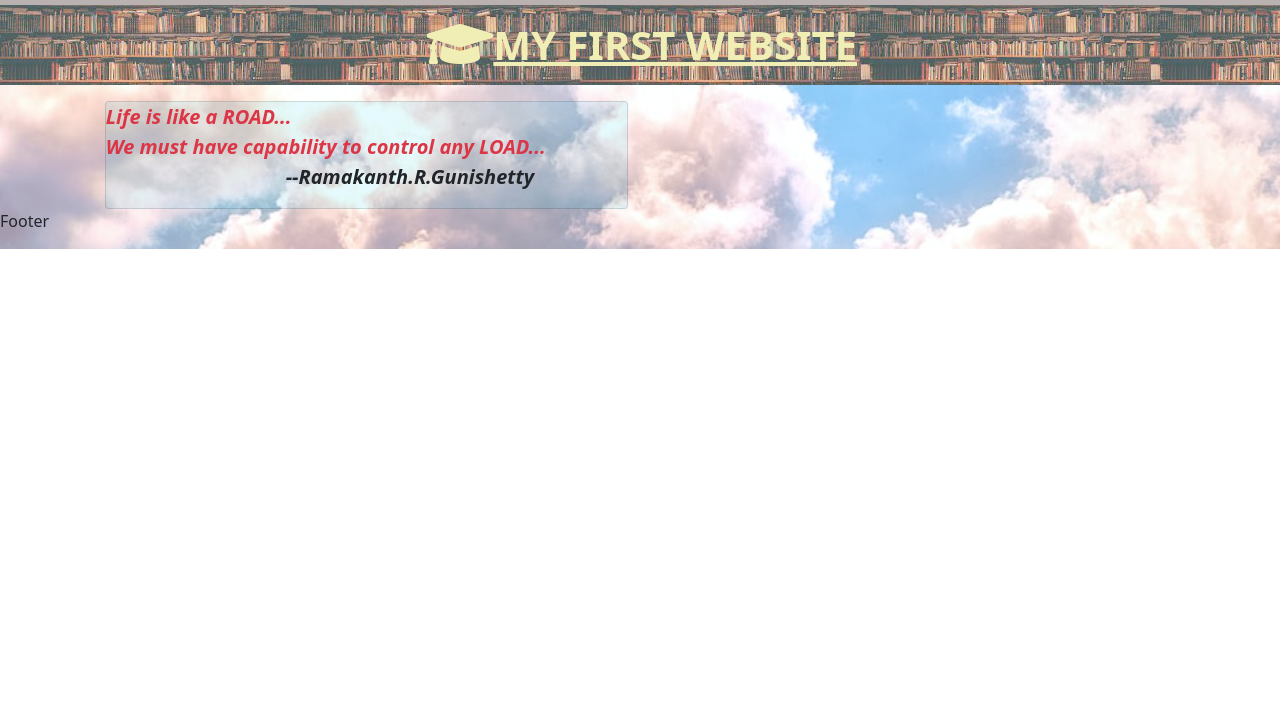
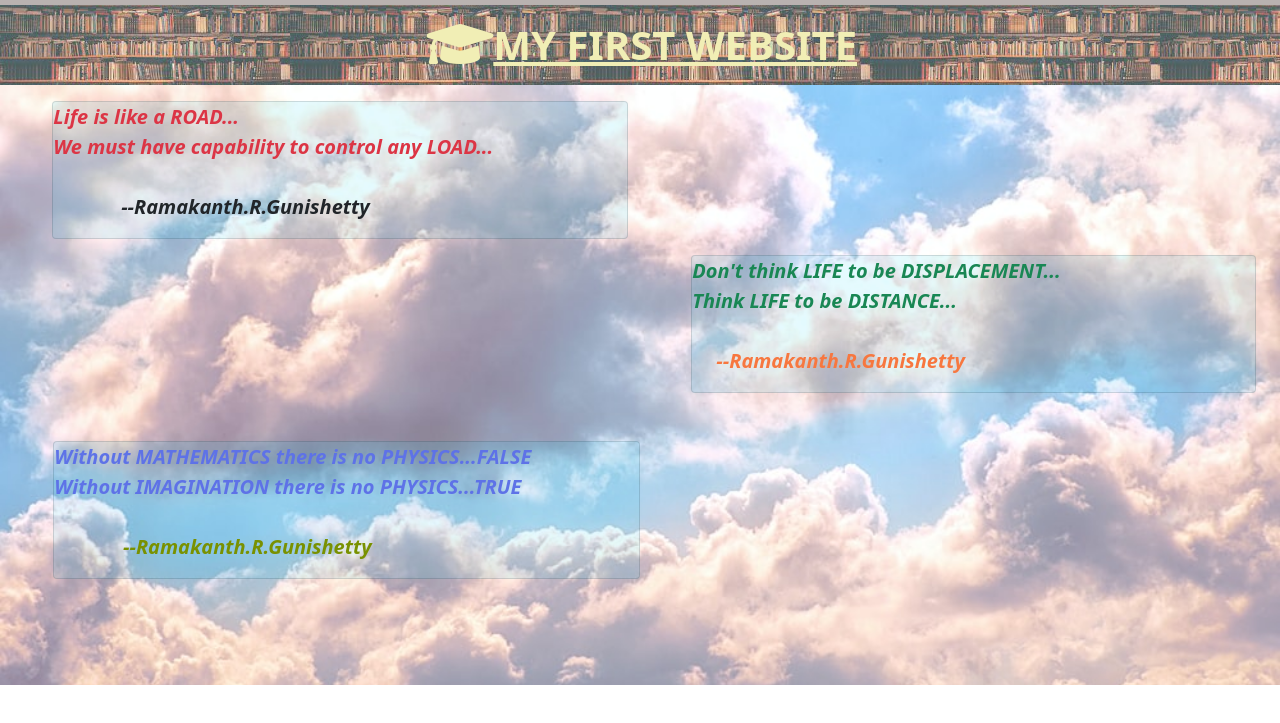
Before and after one commit to RamakanthRGunishetty/Bootstrap-5-websites, a website: page index.html in a window 1280 px wide. Shown: the part 71-794 px from the top of the page. Drawn offline with nearby package versions, Linux system fonts and the light colour scheme; files whose address does not match are found by name.

Commit message:
Fourth commit

```diff
--- a/index.html
+++ b/index.html
@@ -33,16 +33,20 @@
                 <strong>
                     <ul class="navbar-nav mr-auto">
                         <li class="nav-item">
-                            <a class="nav-link active text-danger" aria-current="page" href="#"><i class="fa fa-home fa-lg"></i>Home</a>
+                            <a class="nav-link active text-danger" aria-current="page" href="#"><i
+                                    class="fa fa-home fa-lg"></i>Home</a>
                         </li>
                         <li class="nav-item">
-                            <a class="nav-link text-warning" href="/about.html"><span class="fa fa-info fa-lg"></span> About</a>
+                            <a class="nav-link text-warning" href="/about.html"><span class="fa fa-info fa-lg"></span>
+                                About</a>
                         </li>
                         <li class="nav-item">
-                            <a class="nav-link text-warning" href="./resources.html"><span class="fa fa-list fa-lg"></span> Resources</a>
+                            <a class="nav-link text-warning" href="./resources.html"><span
+                                    class="fa fa-list fa-lg"></span> Resources</a>
                         </li>
                         <li class="nav-item">
-                            <a class="nav-link text-warning" href="./contact.html"><span class="fa fa-address-card "></span>
+                            <a class="nav-link text-warning" href="./contact.html"><span
+                                    class="fa fa-address-card "></span>
                                 Contact
                             </a>
                         </li>
@@ -59,19 +63,64 @@
     <div class="content pt-3">
         <div class="row">
             <div class="col-lg-6">
-                <div class="card card-block offset-2 bg-info bg-opacity-10 text-danger">
+                <div class="card card-block offset-sm-1 bg-info bg-opacity-10 text-danger">
                     <blockquote class="blockquote">
                         <strong><cite title="source-title">Life is like a ROAD...<br>We must have capability to control
-                                any LOAD...<br> &emsp;&emsp;&emsp;&emsp;&emsp;&emsp;&emsp;&emsp;&emsp;<strong
-                                    class="text-dark">--Ramakanth.R.Gunishetty</strong></cite></strong>
+                                any LOAD...<br> &emsp;&emsp;&emsp;&emsp;&emsp;&emsp;&emsp;&emsp;&emsp;
+                                <div class="container-fluid">
+                                    <div class="offset-1">
+                                        <strong class="text-dark">--Ramakanth.R.Gunishetty</strong>
+                                    </div>
+                                </div>
+                            </cite></strong>
                     </blockquote>
                 </div>
             </div>
         </div>
+        <div class="row pt-3">
+            <div class="row">
+                <div class="offset-lg-6 col-lg-6">
+                    <div class="card card-block offset-sm-1 bg-info bg-opacity-10 text-success">
+                        <blockquote class="blockquote">
+                            <strong><cite title="source-title">Don't think LIFE to be DISPLACEMENT...<br>Think LIFE to
+                                    be DISTANCE...<br> &emsp;&emsp;&emsp;&emsp;&emsp;&emsp;&emsp;&emsp;&emsp;
+                                    <div class="container-fluid">
+                                        <div class="col-12">
+                                            <strong class="row-2-footer">--Ramakanth.R.Gunishetty</strong>
+                                        </div>
+                                    </div>
+                                </cite></strong>
+                        </blockquote>
+                    </div>
+                </div>
 
-        <div class="footer">
+            </div>
+        </div>
+        <div class="row pt-5">
+            <div class="row-3">
+                <div class="col-lg-6">
+                    <div class="card card-block offset-sm-1 bg-info bg-opacity-10">
+                        <blockquote class="blockquote">
+                            <strong><cite title="source-title">Without MATHEMATICS there is no PHYSICS...FALSE<br>Without
+                                    IMAGINATION there is no PHYSICS...TRUE<br>
+                                    &emsp;&emsp;&emsp;&emsp;&emsp;&emsp;&emsp;&emsp;&emsp;
+                                    <div class="container-fluid">
+                                        <div class="offset-1">
+                                            <strong class="row-3-footer">--Ramakanth.R.Gunishetty</strong>
+                                        </div>
+                                    </div>
+                                </cite></strong>
+                        </blockquote>
+                    </div>
+                </div>
+
+            </div>
+
+        </div>
+
+        <!-- <div class="footer">
             Footer
-        </div>
+        </div> -->
     </div>
 
 
--- a/styles.css
+++ b/styles.css
@@ -18,14 +18,14 @@ body {
   background-size: cover;
 }
 
-.main-content {
+.content {
   background-color: #ffffff;
   min-height:600px;
 }
 
-.footer {
+/* .footer {
   height: 40px;
-}
+} */
 
 body {
   padding-bottom: 30px;
@@ -37,3 +37,15 @@ body {
   background-color:#B9B2B0 ;
 
 }
+
+.row-2-footer {
+  color: #F7773F;
+}
+
+.row-3 {
+  color: #5e72e7;
+}
+
+.row-3-footer {
+  color: #799100;
+}
```
Also changed, not shown: about.html (+2 -2 lines), resources.html (+2 -2 lines).
